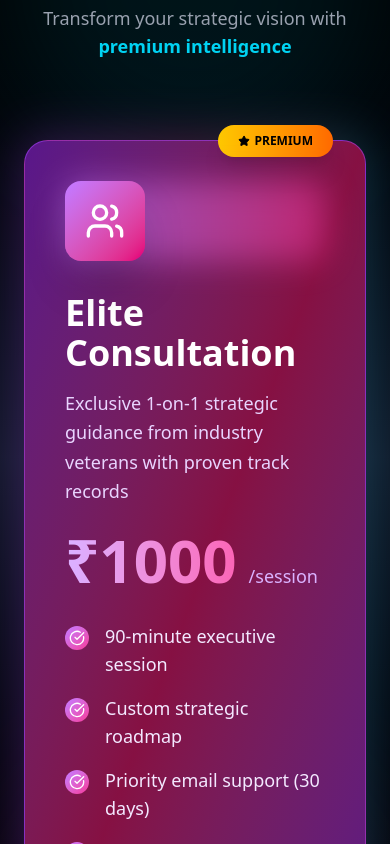
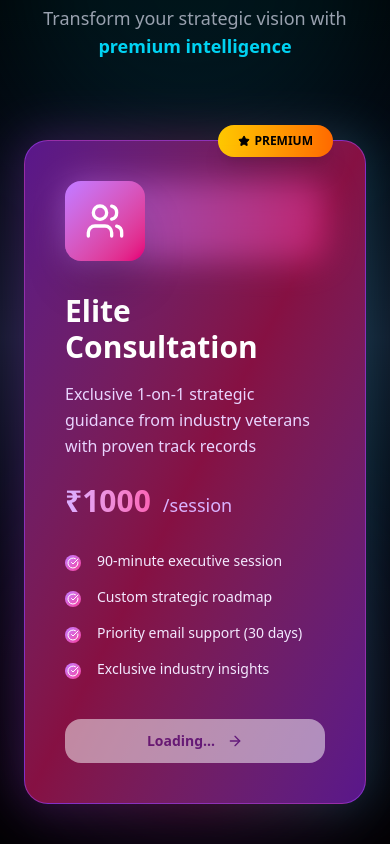
Before and after one commit to mujumetar/katariya-ra, a React (Vite) app: page / in a window 390 px wide. Shown: the part 1156-2000 px from the top of the page. Built offline with nearby package versions, Linux system fonts and the light colour scheme.

Commit message:
third draft

```diff
--- a/src/App.jsx
+++ b/src/App.jsx
@@ -291,52 +291,52 @@ function Services() {
                 </div>
               </div>
 
-              <h4 className="text-4xl font-black mb-4 text-white">Elite Consultation</h4>
-              <p className="text-purple-200 mb-6 text-lg leading-relaxed">
+              <h4 className="text-3xl sm:text-4xl font-black mb-4 text-white">Elite Consultation</h4>
+              <p className="text-purple-200 mb-6 text-base sm:text-lg leading-relaxed">
                 Exclusive 1-on-1 strategic guidance from industry veterans with proven track records
               </p>
 
               {/* Price */}
               <div className="flex items-baseline mb-8">
-                <span className="text-6xl font-black bg-gradient-to-r from-purple-300 to-pink-400 bg-clip-text text-transparent">₹1000</span>
+                <span className="text-3xl sm:text-4xl md:text-6xl font-black bg-gradient-to-r from-purple-300 to-pink-400 bg-clip-text text-transparent">₹1000</span>
                 <span className="text-purple-300 ml-3 text-lg">/session</span>
               </div>
 
               {/* Features */}
               <ul className="space-y-4 mb-10">
                 <li className="flex items-start gap-4 text-purple-100">
-                  <div className="mt-1 w-6 h-6 bg-gradient-to-br from-purple-400 to-pink-500 rounded-full flex items-center justify-center flex-shrink-0">
-                    <CheckCircle className="w-4 h-4 text-white" />
+                  <div className="mt-1 w-4 h-4 bg-gradient-to-br from-purple-400 to-pink-500 rounded-full flex items-center justify-center flex-shrink-0">
+                    <CheckCircle className="w-3 h-3 sm:w-4 sm:h-4 text-white" />
                   </div>
-                  <span className="text-lg">90-minute executive session</span>
+                  <span className="text-sm sm:text-lg">90-minute executive session</span>
                 </li>
                 <li className="flex items-start gap-4 text-purple-100">
-                  <div className="mt-1 w-6 h-6 bg-gradient-to-br from-purple-400 to-pink-500 rounded-full flex items-center justify-center flex-shrink-0">
-                    <CheckCircle className="w-4 h-4 text-white" />
+                  <div className="mt-1 w-4 h-4 bg-gradient-to-br from-purple-400 to-pink-500 rounded-full flex items-center justify-center flex-shrink-0">
+                    <CheckCircle className="w-3 h-3 sm:w-4 sm:h-4 text-white" />
                   </div>
-                  <span className="text-lg">Custom strategic roadmap</span>
+                  <span className="text-sm sm:text-lg">Custom strategic roadmap</span>
                 </li>
                 <li className="flex items-start gap-4 text-purple-100">
-                  <div className="mt-1 w-6 h-6 bg-gradient-to-br from-purple-400 to-pink-500 rounded-full flex items-center justify-center flex-shrink-0">
-                    <CheckCircle className="w-4 h-4 text-white" />
+                  <div className="mt-1 w-4 h-4 bg-gradient-to-br from-purple-400 to-pink-500 rounded-full flex items-center justify-center flex-shrink-0">
+                    <CheckCircle className="w-3 h-3 sm:w-4 sm:h-4 text-white" />
                   </div>
-                  <span className="text-lg">Priority email support (30 days)</span>
+                  <span className="text-sm sm:text-lg">Priority email support (30 days)</span>
                 </li>
                 <li className="flex items-start gap-4 text-purple-100">
-                  <div className="mt-1 w-6 h-6 bg-gradient-to-br from-purple-400 to-pink-500 rounded-full flex items-center justify-center flex-shrink-0">
-                    <CheckCircle className="w-4 h-4 text-white" />
+                  <div className="mt-1 w-4 h-4 bg-gradient-to-br from-purple-400 to-pink-500 rounded-full flex items-center justify-center flex-shrink-0">
+                    <CheckCircle className="w-3 h-3 sm:w-4 sm:h-4 text-white" />
                   </div>
-                  <span className="text-lg">Exclusive industry insights</span>
+                  <span className="text-sm sm:text-lg">Exclusive industry insights</span>
                 </li>
               </ul>
 
               <button
                 onClick={() => handlePayment(100000, 'Consultation Session')}
-                className="group w-full bg-white text-purple-900 px-8 py-5 rounded-2xl font-bold text-lg hover:shadow-2xl hover:shadow-purple-500/50 transition-all duration-300 disabled:opacity-50 flex items-center justify-center gap-3"
+                className="group w-full bg-white text-purple-900 px-4 py-3 sm:px-8 sm:py-5 rounded-2xl font-bold text-lg hover:shadow-2xl hover:shadow-purple-500/50 transition-all duration-300 disabled:opacity-50 flex items-center justify-center gap-3"
                 disabled={!razorpayLoaded}
               >
-                <span>{razorpayLoaded ? 'Book Elite Session' : 'Loading...'}</span>
-                <ArrowRight className="w-6 h-6 group-hover:translate-x-2 transition-transform" />
+                <span className='text-sm sm:text-lg'>{razorpayLoaded ? 'Book Elite Session' : 'Loading...'}</span>
+                <ArrowRight className="w-4 h-4 sm:w-6 sm:h-6 group-hover:translate-x-2 transition-transform" />
               </button>
             </div>
           </div>
```
